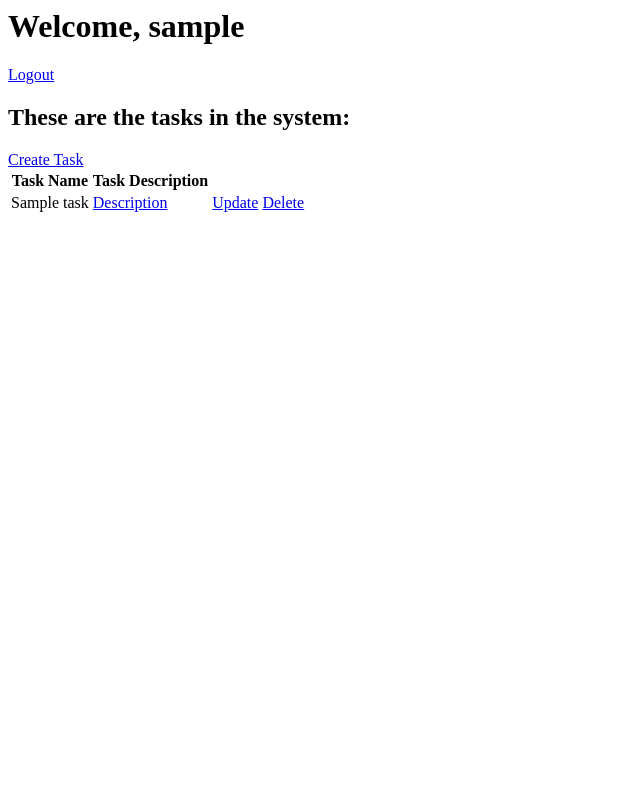
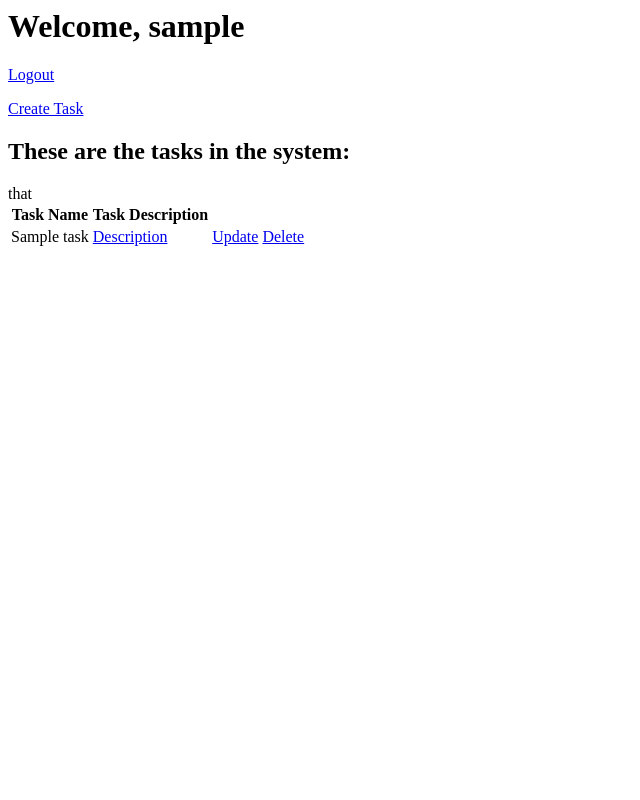
Before and after one commit to Ace2489/Django-ToDo-App, a Django app: page / in a window 1280 px wide. Shown: the whole page, without its empty margins (0-640 px from the left). Run offline with Django 4.2, Linux system fonts and the light colour scheme; a user stored in the database is signed in; tables that the repository leaves empty hold one stand-in row (values such as "Sample post").

Commit message:
Restyled the tasks page to have task creation come before the tasks

```diff
--- a/base/templates/base/task_list.html
+++ b/base/templates/base/task_list.html
@@ -1,8 +1,8 @@
 <h1>Welcome, {{user}}</h1>
 <p><a href="{% url 'logout' %}">Logout</a></p>
 
+<a href = "{% url 'create' %}">Create Task</a>
 <h2>These are the tasks in the system:</h2>
-<a href = "{% url 'create' %}">Create Task</a>
 
 {% if task_list %}   {# If block to check if the user has any tasks in the system#}
 <table>
@@ -15,7 +15,7 @@
             <td>{{task.Title}}</td>
             <td><a href="{% url 'details' task.id %}">Description</a></td>
             <td><a href ="{% url 'update' task.id %}">Update</a></td>
-            <td><a href = "{% url 'delete' task.id %}">Delete</a></td>
+            that    <td><a href = "{% url 'delete' task.id %}">Delete</a></td>
         </tr>
     {% endfor %}
 </table>
--- a/savestate.txt
+++ b/savestate.txt
@@ -9,3 +9,7 @@ Separate tasks by user -- allow the logged in user to only see tasks created by
 29/07/22 20:30
 Automatically add the current user as the user for the task being created:
     Expected result: No longer need to set the user for each task manually(DONE 22:58)
+
+23:25
+Implement search functionality from the tasklist
+    Expected result: Search bar on the tasks page, lists all tasks with a title that match the query
```
